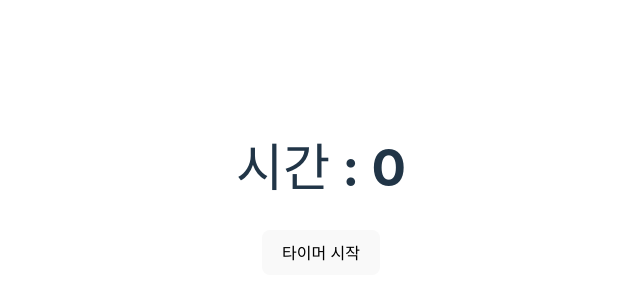
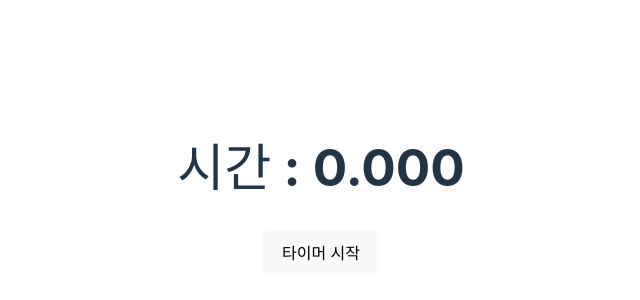
Before and after one commit to BoraParkDev/react-example, a React (Vite) app: page /stopwatch in a window 1280 px wide. Shown: the part 210-510 px from the top of the page, without its empty margins (319-959 px from the left). Built offline with nearby package versions, Linux system fonts and the light colour scheme.

Commit message:
modify: 초단위 타이머 변환

```diff
--- a/src/StopWatch.tsx
+++ b/src/StopWatch.tsx
@@ -2,18 +2,30 @@ import React, { RefObject, useRef, useState } from "react";
 import { MutableRefObject } from "react";
 
 const StopWatch = () => {
-  const [currentTime, setCurrentTime] = useState<number>(0);
+  const [startTime, setStartTime] = useState<number | null>(null); //시작 시간
+  const [now, setNow] = useState<number | null>(null); //현재 시간
 
   const startTimer = () => {
+    //타이머 시작
+    setStartTime(Date.now()); //현재 시간을 시작 시간으로 설정
+    setNow(Date.now()); //현재 시간을 현재 시간으로 설정
+
     setInterval(() => {
-      setCurrentTime((prev) => prev + 1);
-    }, 1000);
+      //1초마다 현재 시간을 갱신
+      setNow(Date.now());
+    }, 10);
   };
+
+  let secondPassed = 0;
+  if (startTime != null && now != null) {
+    //타이머가 시작되었을 때
+    secondPassed = (now - startTime) / 1000; //초단위로 변환
+  }
 
   return (
     <div>
       <h1>
-        시간 : <span>{currentTime}</span>
+        시간 : <span>{secondPassed.toFixed(3)}</span>
       </h1>
       <button onClick={startTimer}>타이머 시작</button>
     </div>
```
